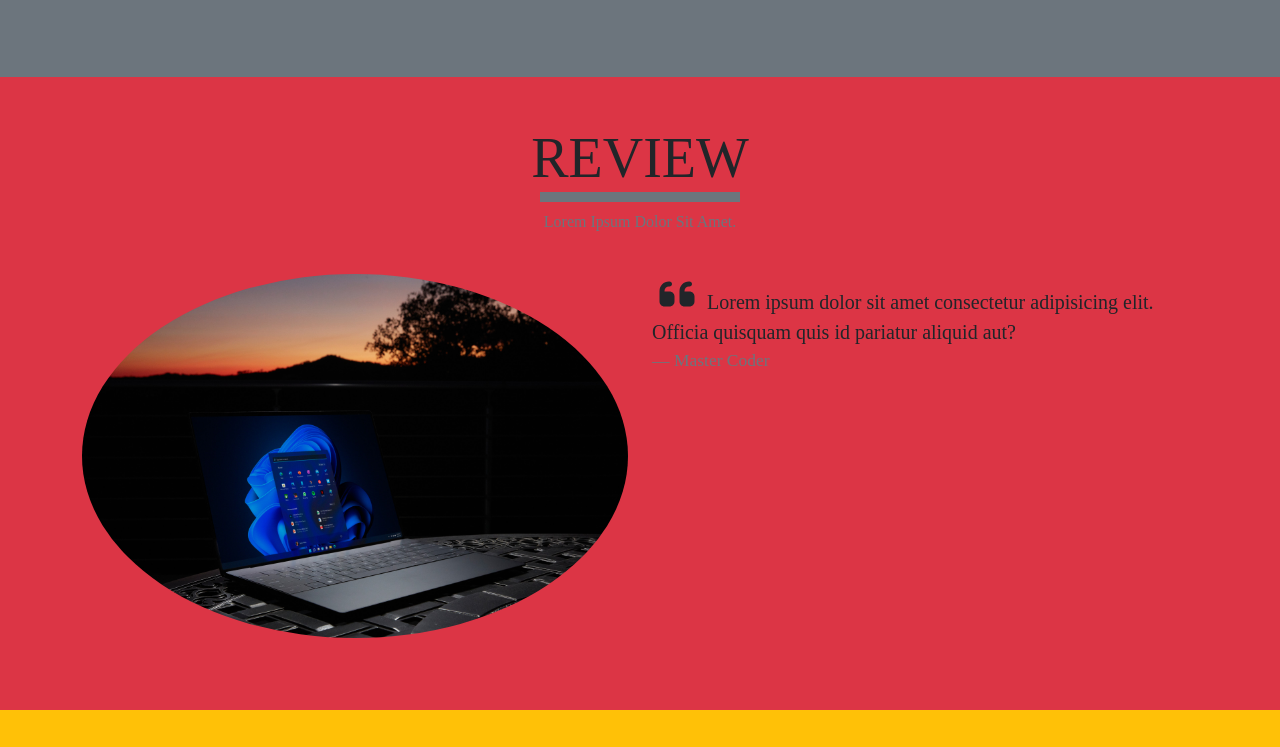
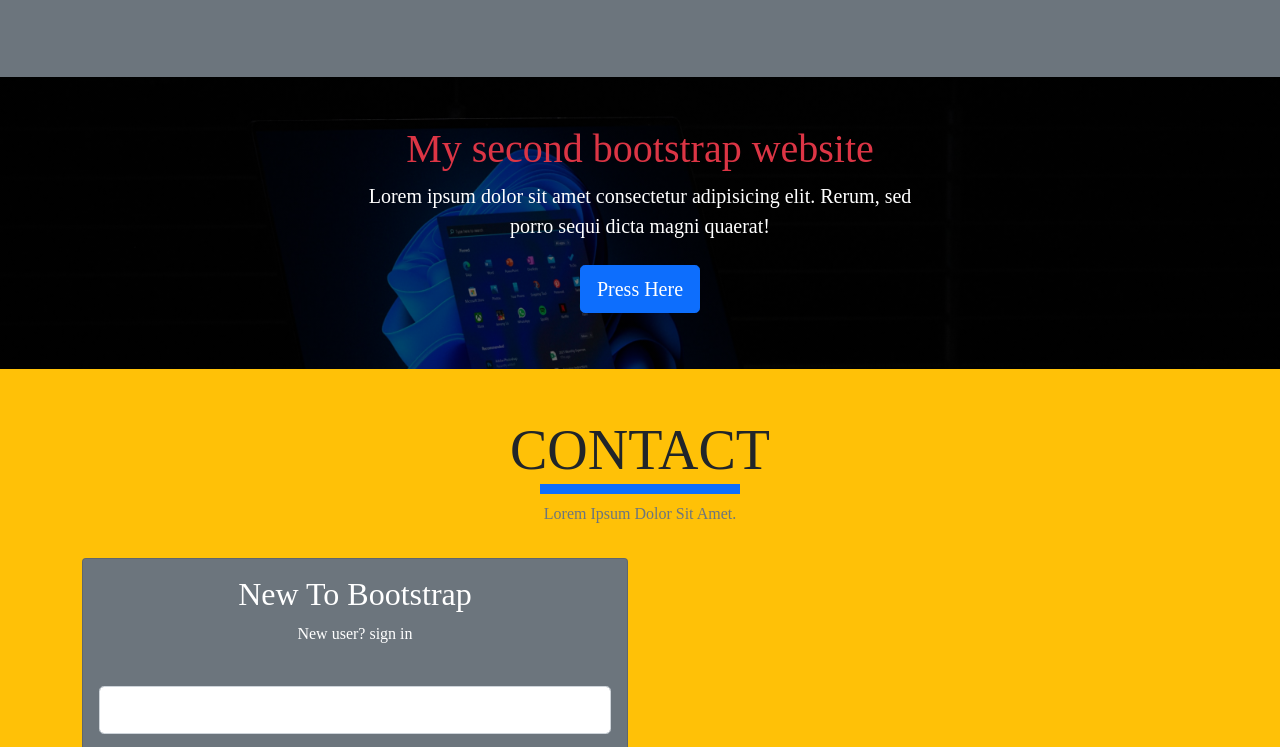
Before and after one commit to psalmuelcode/Bootstrap-only, a plain HTML site: page index.html in a window 1280 px wide. Shown: the part 2753-3500 px from the top of the page. Drawn offline with Linux system fonts and the light colour scheme; a web font is replaced by a local one.

Commit message:
Added Filler Section

```diff
--- a/index.html
+++ b/index.html
@@ -199,31 +199,15 @@
       </div>
     </section>
 
-    <section id="review" class="py-5 bg-danger">
+    <section id="filler" class="py-5">
       <div class="container">
         <div class="row">
-          <div class="col text-center">
-            <h1 class="display-4 text-uppercase text-dark mb-0"><strong>Review</strong></h1>
-                  <div class="title-underline bg-secondary"></div>
-                  <p class="mt-2 text-capitalize text-muted">Lorem ipsum dolor sit amet.</p>
+          <div class="col-md-6 mx-auto text-center">
+            <h1 class="text-danger">My second bootstrap website</h1>
+            <p class="text-white lead">Lorem ipsum dolor sit amet consectetur adipisicing elit. Rerum, sed porro sequi dicta magni quaerat!</p>
+            <a href="" class="btn btn-lg btn-primary m-2">Press Here</a>
           </div>
         </div>
-
-        <div class="row">
-          <div class="col-md-6 my-4">
-            <img src="img/dell.jpg" class="img-fluid rounded-circle d-none d-md-block" alt="">
-          </div>
-          <div class="col-md-6 my-4">
-            <blockquote class="blockquote text-right">
-              <p>
-                <i class="fas fa-quote-left fa-2x mr-3"></i>
-                Lorem ipsum dolor sit amet consectetur adipisicing elit. Officia quisquam quis id pariatur aliquid aut?
-              </p>
-              <footer class="blockquote-footer text-left">Master Coder</footer>
-            </blockquote>
-          </div>
-        </div>
-
       </div>
     </section>
 
@@ -296,6 +280,34 @@
       </div>
     </section>
 
+    <section id="review" class="py-5 bg-danger">
+      <div class="container">
+        <div class="row">
+          <div class="col text-center">
+            <h1 class="display-4 text-uppercase text-dark mb-0"><strong>Review</strong></h1>
+                  <div class="title-underline bg-secondary"></div>
+                  <p class="mt-2 text-capitalize text-muted">Lorem ipsum dolor sit amet.</p>
+          </div>
+        </div>
+
+        <div class="row">
+          <div class="col-md-6 my-4">
+            <img src="img/dell.jpg" class="img-fluid rounded-circle d-none d-md-block" alt="">
+          </div>
+          <div class="col-md-6 my-4">
+            <blockquote class="blockquote text-right">
+              <p>
+                <i class="fas fa-quote-left fa-2x mr-3"></i>
+                Lorem ipsum dolor sit amet consectetur adipisicing elit. Officia quisquam quis id pariatur aliquid aut?
+              </p>
+              <footer class="blockquote-footer text-left">Master Coder</footer>
+            </blockquote>
+          </div>
+        </div>
+
+      </div>
+    </section>
+
     <script src="js/bootstrap.bundle.min.js"></script>
   </body>
 </html>
--- a/style.css
+++ b/style.css
@@ -23,3 +23,8 @@ body {
   background-repeat: no-repeat;
   background-attachment: fixed; */
 }
+
+#filler {
+  background: linear-gradient(rgba(0, 0, 0, 0.5), rgba(0, 0, 0, 0.5)),
+    url(./img/dell.jpg) center/cover no-repeat fixed;
+}
```
